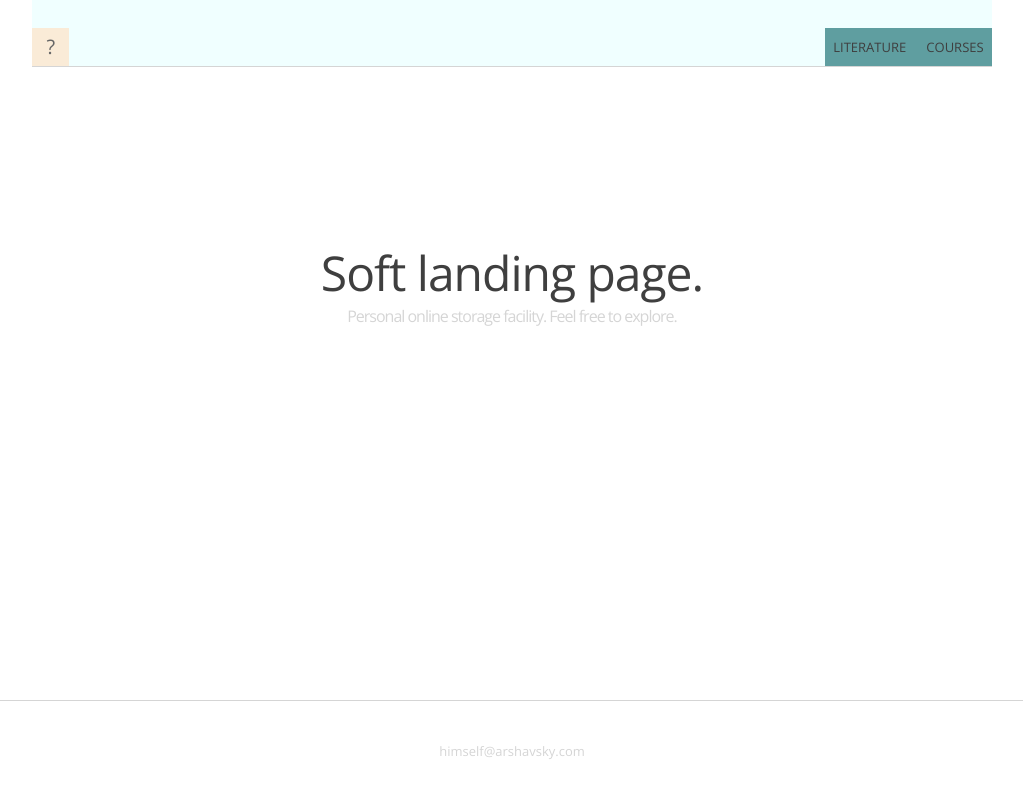
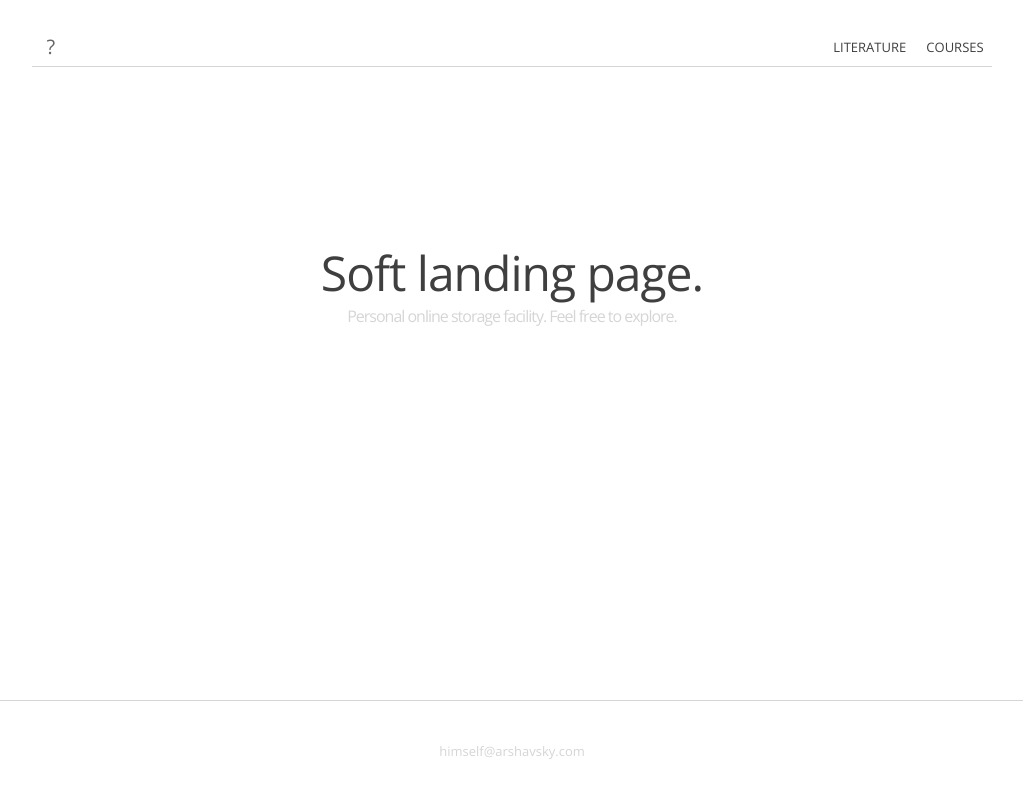
Before and after one commit to arshavsky/arshavsky.github.io, a plain HTML site: page www/index.html in a window 1280 px wide. Shown: the whole page, without its empty margins (128-1151 px from the left). Drawn offline with nearby package versions, Linux system fonts and the light colour scheme.

Commit message:
Functional v1.1

```diff
--- a/www/css/styles.css
+++ b/www/css/styles.css
@@ -30,19 +30,19 @@ p {
     font-weight: 400;
     letter-spacing: -1px;
 }
+
 #wrapper {
     min-height: 100%;
     width: 75%;
     margin: auto;
 }
 
-#questionMark {
-    background-color: antiquewhite;
-    padding-left: 1.5%;
-    padding-right: 1.5%;
-    display: inline-block;
-    font: 20px 'Open Sans', sans-serif;
-    line-height: 38px;
+/* HEADER */
+
+header {
+    padding-top: 28px;
+    padding-bottom: 0px;
+    border-bottom: 1px solid #d5d5d5;
 }
 
 header a {
@@ -55,18 +55,20 @@ header a:hover {
     color: #ADD6FF;
     transition: color 0.25s ease-out;
 }
-/* HEADER */
 
-header {
-    background-color: azure;
-    padding-top: 28px;
-    padding-bottom: 0px;
-    border-bottom: 1px solid #d5d5d5;
+/* LOGO */
+
+#questionMark {
+    padding-left: 1.5%;
+    padding-right: 1.5%;
+    display: inline-block;
+    font: 20px 'Open Sans', sans-serif;
+    line-height: 38px;
 }
 
 /* NAVIGATION*/
+
 nav {
-    background-color: cadetblue;
     display: inline-block;
     float: right;
 }
```
